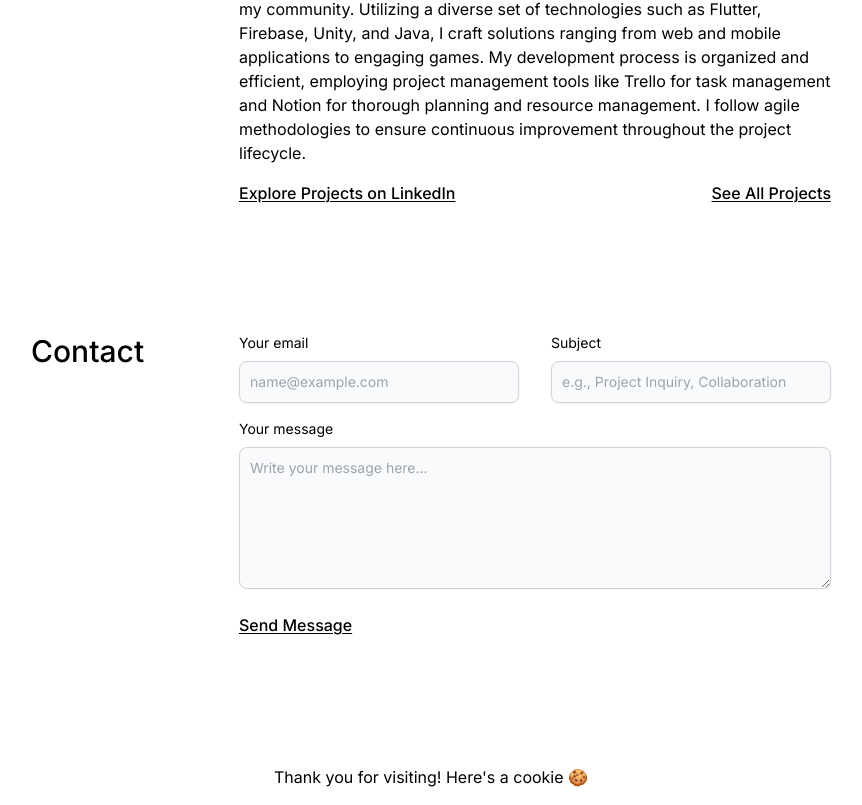
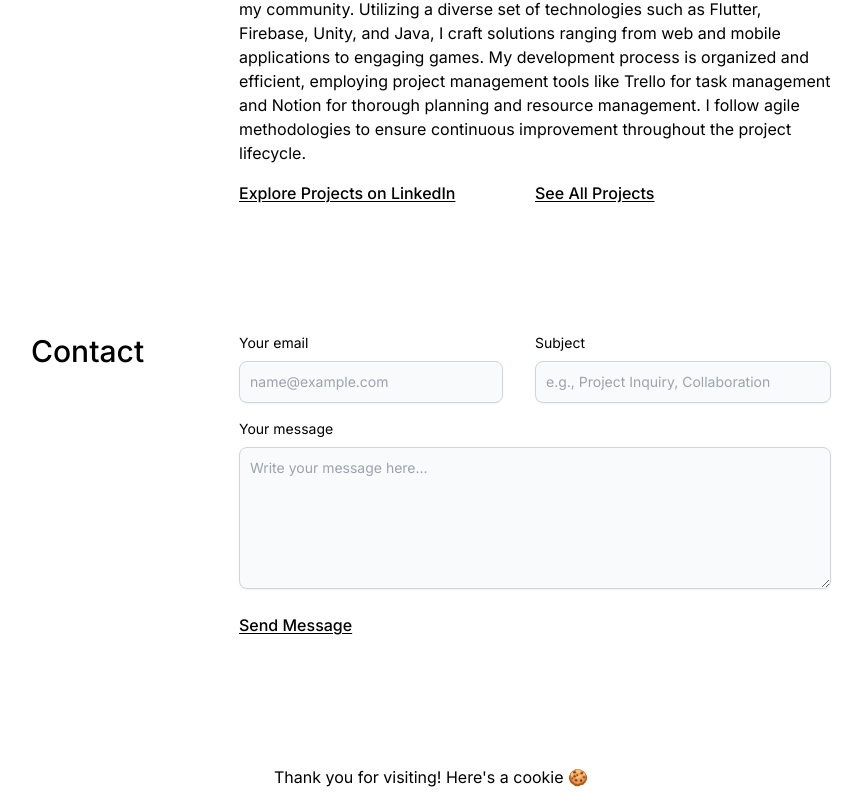
Before and after one commit to aminbadh/personal-website, a Next.js app: page / in a window 1280 px wide. Shown: the part 911-1716 px from the top of the page, without its empty margins (209-1071 px from the left). Built offline with nearby package versions, Linux system fonts and the light colour scheme.

Commit message:
Improve Layout

```diff
--- a/app/page.js
+++ b/app/page.js
@@ -38,9 +38,9 @@ export default function Home() {
         <h2 className="text-3xl flex-none w-52 font-medium mb-4">Projects</h2>
         <div className="grow">
           <p>As a developer with a keen interest in technology and innovation, my projects aim to address real-world challenges and create meaningful impacts within my community. Utilizing a diverse set of technologies such as Flutter, Firebase, Unity, and Java, I craft solutions ranging from web and mobile applications to engaging games. My development process is organized and efficient, employing project management tools like Trello for task management and Notion for thorough planning and resource management. I follow agile methodologies to ensure continuous improvement throughout the project lifecycle.</p>
-          <div className="flex flex-col sm:flex-row justify-between">
-            <a className="mt-4 underline underline-offset-2 font-medium" href="https://www.linkedin.com/in/aminbadh/details/projects/" target="_blank">Explore Projects on LinkedIn</a>
-            <a className="mt-4 underline underline-offset-2 font-medium" href="https://badh.notion.site/cdfae11902ca4f72b9b4fe82c5f04a21?v=bee3010170e644e19c4c21755a0b9b5b&pvs=4" target="_blank">See All Projects</a>
+          <div className="flex flex-col sm:flex-row">
+            <a className="flex-1 mt-4 underline underline-offset-2 font-medium" href="https://www.linkedin.com/in/aminbadh/details/projects/" target="_blank">Explore Projects on LinkedIn</a>
+            <a className="flex-1 mt-4 underline underline-offset-2 font-medium" href="https://badh.notion.site/cdfae11902ca4f72b9b4fe82c5f04a21?v=bee3010170e644e19c4c21755a0b9b5b&pvs=4" target="_blank">See All Projects</a>
           </div>
         </div>
       </section>
--- a/components/contact.js
+++ b/components/contact.js
@@ -33,12 +33,12 @@ export default function Contact() {
 
     return (
         <form id="form" className="grow flex flex-col" onSubmit={handleSubmit}>
-            <div className="sm:space-x-8 sm:flex">
-                <div className="flex-1 mb-4">
+            <div className="sm:flex">
+                <div className="basis-1/2 mb-4 sm:pr-8">
                     <label for="email" className="block mb-2 text-sm">Your email</label>
                     <input type="email" id="email" name="email" className="shadow-sm bg-gray-50 border border-gray-300 text-gray-900 text-sm rounded-lg focus:ring-primary-500 focus:border-primary-500 block w-full p-2.5" placeholder="name@example.com" required />
                 </div>
-                <div className="flex-1 mb-4">
+                <div className="basis-1/2 mb-4">
                     <label for="subject" className="block mb-2 text-sm">Subject</label>
                     <input type="text" id="subject" name="subject" className="shadow-sm bg-gray-50 border border-gray-300 text-gray-900 text-sm rounded-lg focus:ring-primary-500 focus:border-primary-500 block w-full p-2.5" placeholder="e.g., Project Inquiry, Collaboration" required />
                 </div>
```
